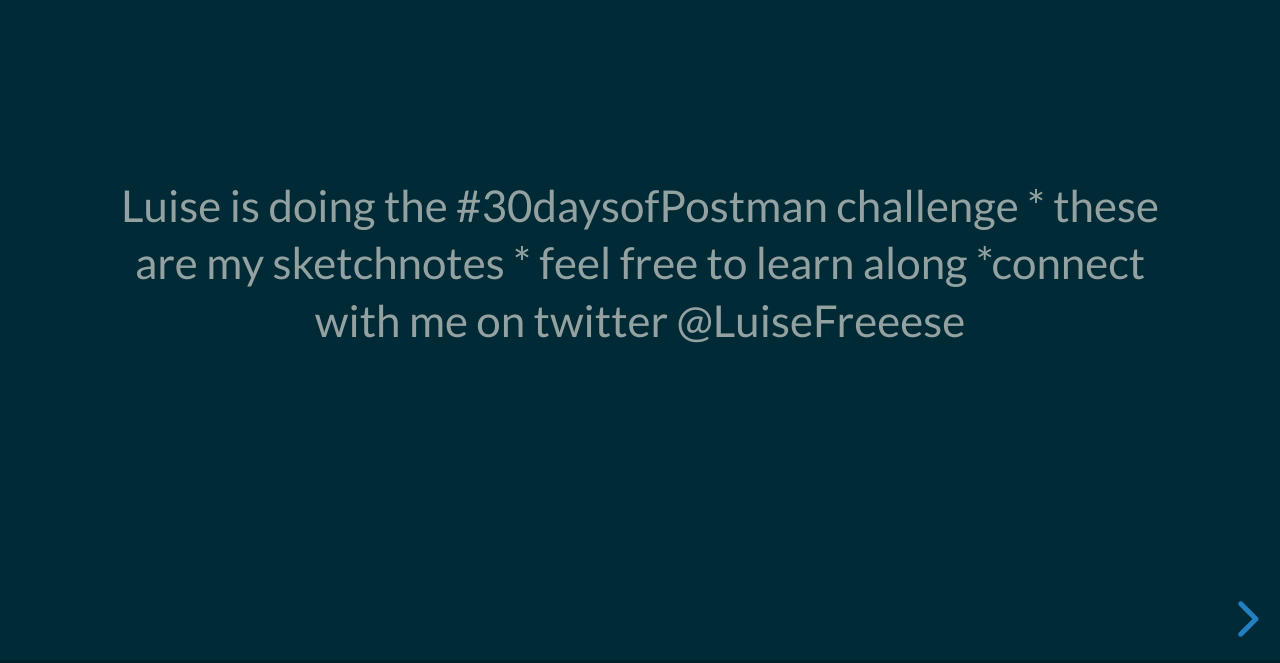
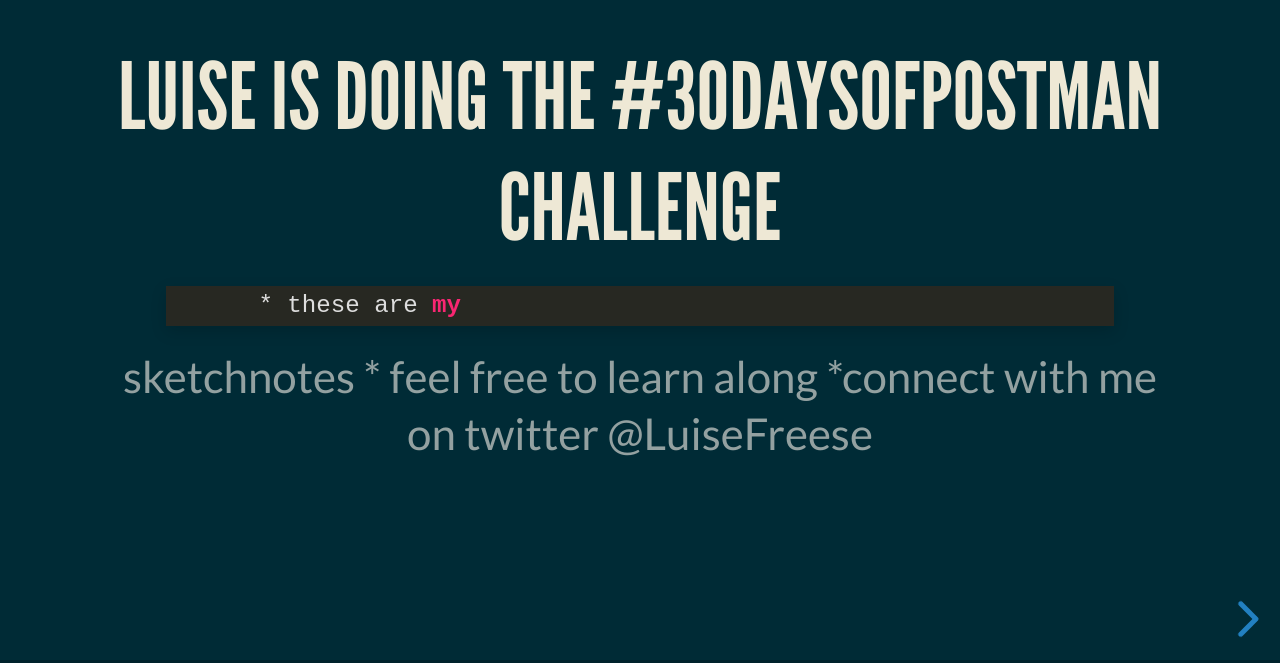
Before and after one commit to LuiseFreese/postman-sketchnotes, a website: page docs/index.html in a window 1280 px wide. Shown: the part 137-800 px from the top of the page. Drawn offline with Linux system fonts and the light colour scheme.

Commit message:
adds placeholder

```diff
--- a/docs/index.html
+++ b/docs/index.html
@@ -21,11 +21,12 @@
       <div class="slides">
         <section data-markdown>
           <textarea data-template>
-          Luise is doing the #30daysofPostman challenge
+          ## Luise is doing the #30daysofPostman challenge
+
 		  * these are my
           sketchnotes
 		  * feel free to learn along
-		  *connect with me on twitter @LuiseFreeese
+		  *connect with me on twitter @LuiseFreese
 		</textarea
           >
         </section>
```
